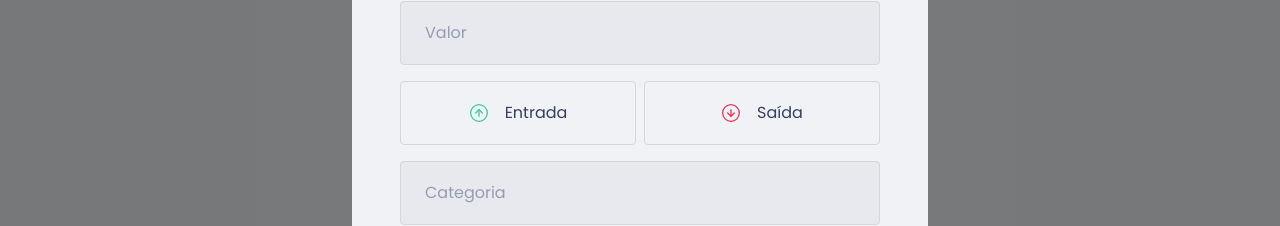
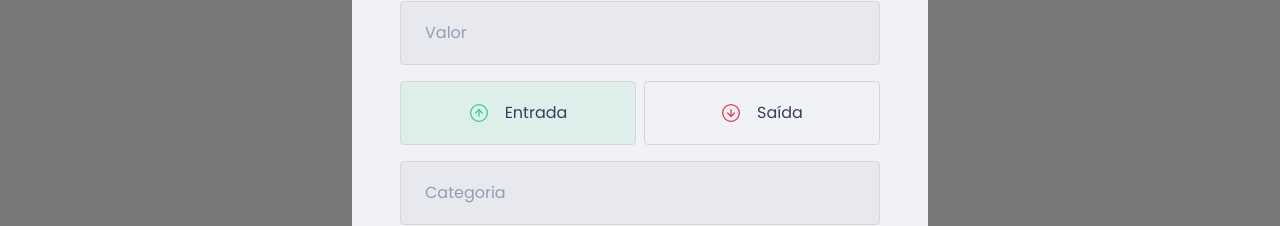
Before and after one commit to lucas-hgs/chapter02-dtmoney, a React (Create React App) app: page / in a window 1280 px wide. Both pictures are taken after a click on the button "Nova transação". Shown: the part 321-547 px from the top of the page. Built offline with nearby package versions, Linux system fonts and the light colour scheme; what miragejs would draw is missing.

Commit message:
Added style to income and withdraw buttons

```diff
--- a/src/components/NewTransactionModal/index.tsx
+++ b/src/components/NewTransactionModal/index.tsx
@@ -2,7 +2,8 @@
 import incomeImg from '../../assets/income.svg';
 import outcomeImg from '../../assets/outcome.svg';
 import closeImg from '../../assets/close.svg';
-import { Container, TransactionTypeContainer } from './styles';
+import { Container, TransactionTypeContainer, RadioBox } from './styles';
+import { useState } from 'react';
 
 interface NewTransactionModalProps {
   isOpen: boolean;
@@ -10,6 +11,8 @@
 }
 
 export function NewTransactionModal({ isOpen, onRequestClose }: NewTransactionModalProps) {
+  const [type, setType] = useState('deposit');
+
   return(
     <Modal
         isOpen={isOpen}
@@ -30,19 +33,25 @@
           <input placeholder="Valor" />
 
           <TransactionTypeContainer>
-            <button
+            <RadioBox
               type="button"
+              onClick={() => { setType('deposit') }}
+              isActive={type === 'deposit'}
+              activeColor="green"
             >
               <img src={incomeImg} alt="Entrada"/>
               <span>Entrada</span>
-            </button>
+            </RadioBox>
 
-            <button
+            <RadioBox
               type="button"
+              onClick={() => { setType('withdraw') }}
+              isActive={type === 'withdraw'}
+              activeColor="red"
             >
               <img src={outcomeImg} alt="Saída"/>
               <span>Saída</span>
-            </button>
+            </RadioBox>
           </TransactionTypeContainer>
 
           <input placeholder="Categoria" type="number" />
--- a/src/components/NewTransactionModal/styles.ts
+++ b/src/components/NewTransactionModal/styles.ts
@@ -1,5 +1,5 @@
 import styled from 'styled-components';
-import { darken } from 'polished';
+import { darken, transparentize } from 'polished';
 
 export const Container = styled.form`
   h2 {
@@ -54,13 +54,27 @@
   display: grid;
   grid-template-columns: 1fr 1fr;
   gap: 0.5rem;
+`;
 
-  button {
+interface RadioBoxProps {
+  isActive: boolean;
+  activeColor: 'green' | 'red';
+}
+
+const colors = {
+  green: '#33CC95',
+  red: '#E52E4D'
+}
+
+export const RadioBox = styled.button<RadioBoxProps>`
   height: 4rem;
   border: 1px solid #d7d7d7;
   border-radius: 0.25rem;
 
-    background: transparent;
+  background: ${(props) => props.isActive
+    ? transparentize(0.9, colors[props.activeColor])
+    : 'transparent'
+  };
 
   display: flex;
   align-items: center;
@@ -83,5 +97,4 @@
     font-size: 1rem;
     color: var(--text-title);
   }
-  }
 `;
```
Lines whose indentation alone changed are shown as unchanged.
